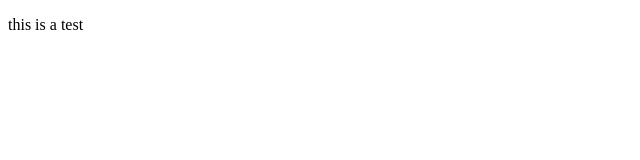
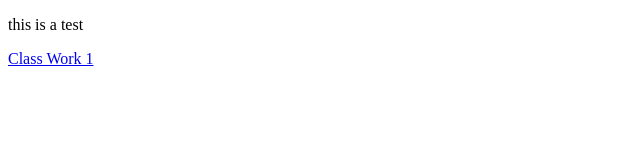
Before and after one commit to jwsalmon/jwsalmon.github.io, a plain HTML site: page index.html in a window 1280 px wide. Shown: the whole page, without its empty margins (0-640 px from the left). Drawn offline with Linux system fonts and the light colour scheme.

Commit message:
add title

```diff
--- a/index.html
+++ b/index.html
@@ -9,6 +9,6 @@
 </head>
 <body>
     <p>this is a test</p>
-    <a href="Basic-Portfolio/index.html"></a>
+    <a href="Basic-Portfolio/index.html">Class Work 1</a>
 </body>
 </html>
```
